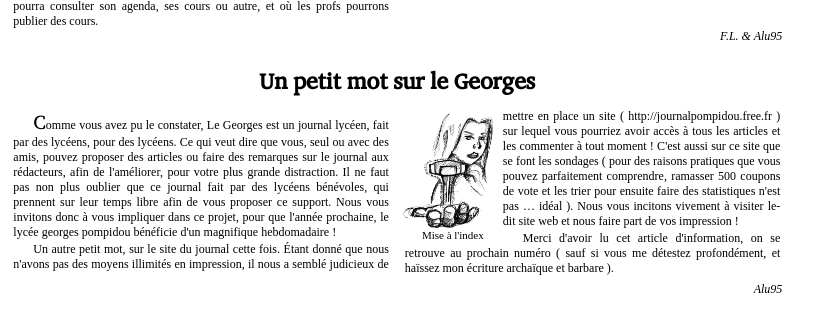
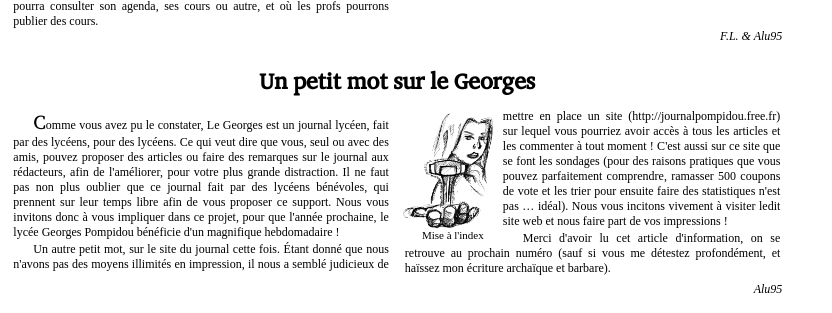
Before and after one commit to Aluminium95/JournalDuLyceePompidou, a PHP site: page /Journal/ in a window 1280 px wide. Shown: the part 4192-4505 px from the top of the page, without its empty margins (0-832 px from the left). Run offline with PHP 8.4, Linux system fonts and the light colour scheme.

Commit message:
Modification orthographe

```diff
--- a/Pages/4/Articles/Normaux.php
+++ b/Pages/4/Articles/Normaux.php
@@ -27,16 +27,16 @@
 	<h1>Un petit mot sur le Georges</h1>
 	<div colones='yes'>
 	<p>
-		Comme vous avez pu le constater, Le Georges est un journal lycéen, fait par des lycéens, pour des lycéens. Ce qui veut dire que vous, seul ou avec des amis, pouvez proposer des articles ou faire des remarques sur le journal aux rédacteurs, afin de l'améliorer, pour votre plus grande distraction. Il ne faut pas non plus oublier que ce journal fait par des lycéens bénévoles, qui prennent sur leur temps libre afin de vous proposer ce support. Nous vous invitons donc à vous impliquer dans ce projet, pour que l'année prochaine, le lycée georges pompidou bénéficie d'un magnifique hebdomadaire !
+		Comme vous avez pu le constater, Le Georges est un journal lycéen, fait par des lycéens, pour des lycéens. Ce qui veut dire que vous, seul ou avec des amis, pouvez proposer des articles ou faire des remarques sur le journal aux rédacteurs, afin de l'améliorer, pour votre plus grande distraction. Il ne faut pas non plus oublier que ce journal fait par des lycéens bénévoles, qui prennent sur leur temps libre afin de vous proposer ce support. Nous vous invitons donc à vous impliquer dans ce projet, pour que l'année prochaine, le lycée Georges Pompidou bénéficie d'un magnifique hebdomadaire !
 	</p>
 	<figure style='width: 100px; float: left'>
 		<img src='Images/index.png'/>
 		<figcaption>Mise à l'index</figcaption>
 	</figure>
 	<p>
-Un autre petit mot, sur le site du journal cette fois. Étant donné que nous n'avons pas des moyens illimités en impression, il nous a semblé judicieux de mettre en place un site ( http://journalpompidou.free.fr ) sur lequel vous pourriez avoir accès à tous les articles et les commenter à tout moment ! C'est aussi sur ce site que se font les sondages ( pour des raisons pratiques que vous pouvez parfaitement comprendre, ramasser 500 coupons de vote et les trier pour ensuite faire des statistiques n'est pas … idéal ). Nous vous incitons vivement à visiter le-dit site web et nous faire part de vos impression !</p>
+Un autre petit mot, sur le site du journal cette fois. Étant donné que nous n'avons pas des moyens illimités en impression, il nous a semblé judicieux de mettre en place un site (http://journalpompidou.free.fr) sur lequel vous pourriez avoir accès à tous les articles et les commenter à tout moment ! C'est aussi sur ce site que se font les sondages (pour des raisons pratiques que vous pouvez parfaitement comprendre, ramasser 500 coupons de vote et les trier pour ensuite faire des statistiques n'est pas … idéal). Nous vous incitons vivement à visiter ledit site web et nous faire part de vos impressions ! </p>
 
-<p>Merci d'avoir lu cet article d'information, on se retrouve au prochain numéro ( sauf si vous me détestez profondément, et haïssez mon écriture archaïque et barbare ).
+<p>Merci d'avoir lu cet article d'information, on se retrouve au prochain numéro (sauf si vous me détestez profondément, et haïssez mon écriture archaïque et barbare).
 	</p>
 	</div>
 	<footer>Alu95</footer>
```
